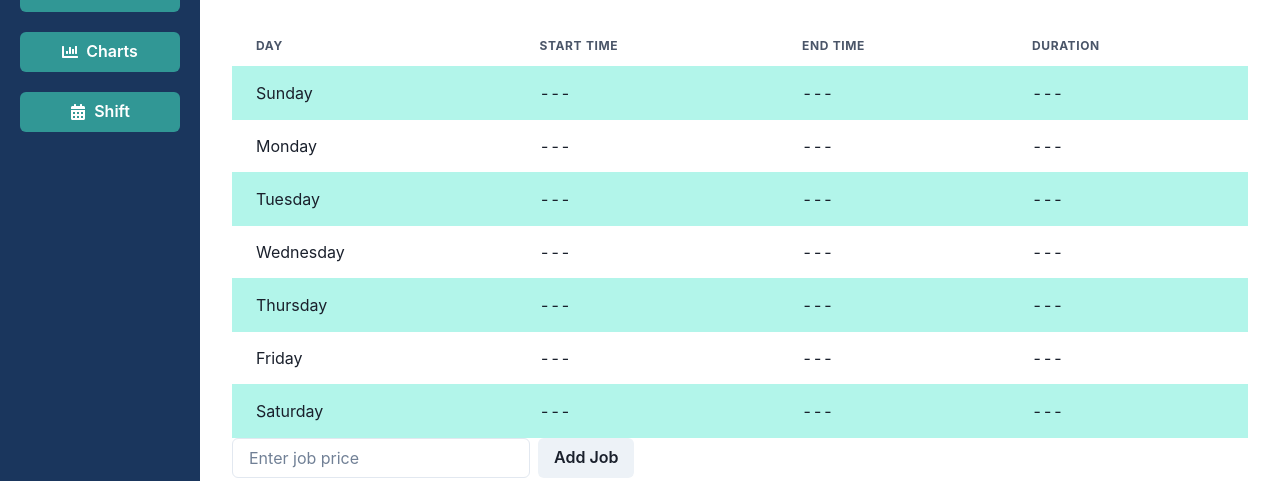
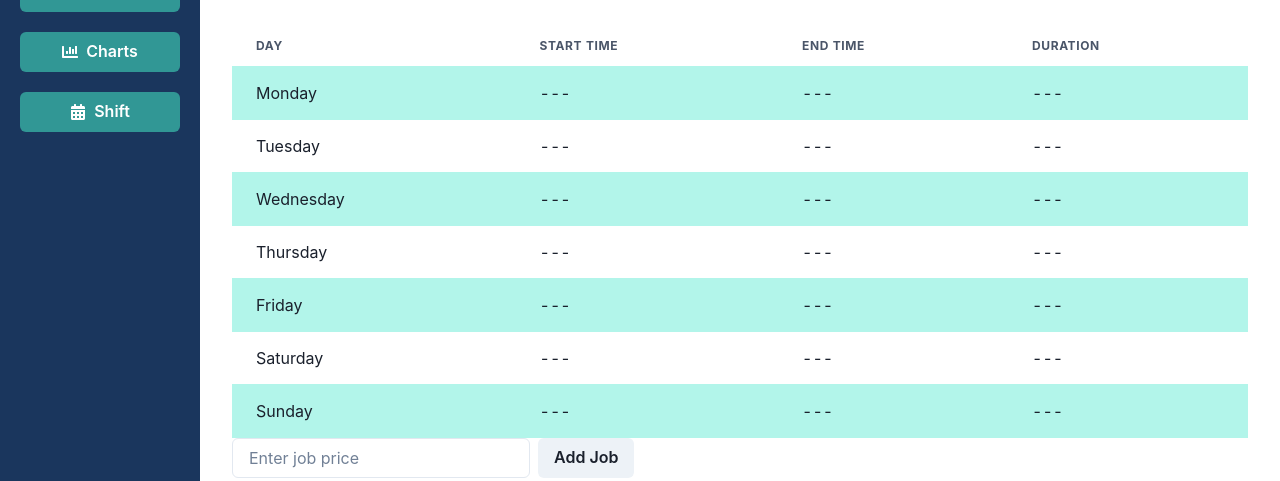
Before and after one commit to GPT-Engineer-App/taxi-journey-pricer, a React (Vite) app: page /shift in a window 1280 px wide. Shown: the part 288-769 px from the top of the page. Built offline with nearby package versions, Linux system fonts and the light colour scheme.

Commit message:
the week on the shifts page should start monday to sun
Rearranged the `daysOfWeek` array to start with Monday and end with Sunday in the `ShiftChart` component on the `Shift` page.

```diff
--- a/src/pages/Shift.jsx
+++ b/src/pages/Shift.jsx
@@ -25,7 +25,7 @@ const JobPriceInput = ({ onAddJobPrice }) => {
 };
 
 const ShiftChart = ({ shifts }) => {
-  const daysOfWeek = ["Sunday", "Monday", "Tuesday", "Wednesday", "Thursday", "Friday", "Saturday"];
+  const daysOfWeek = ["Monday", "Tuesday", "Wednesday", "Thursday", "Friday", "Saturday", "Sunday"];
   return (
     <Table variant="striped" colorScheme="teal">
       <Thead>
```
